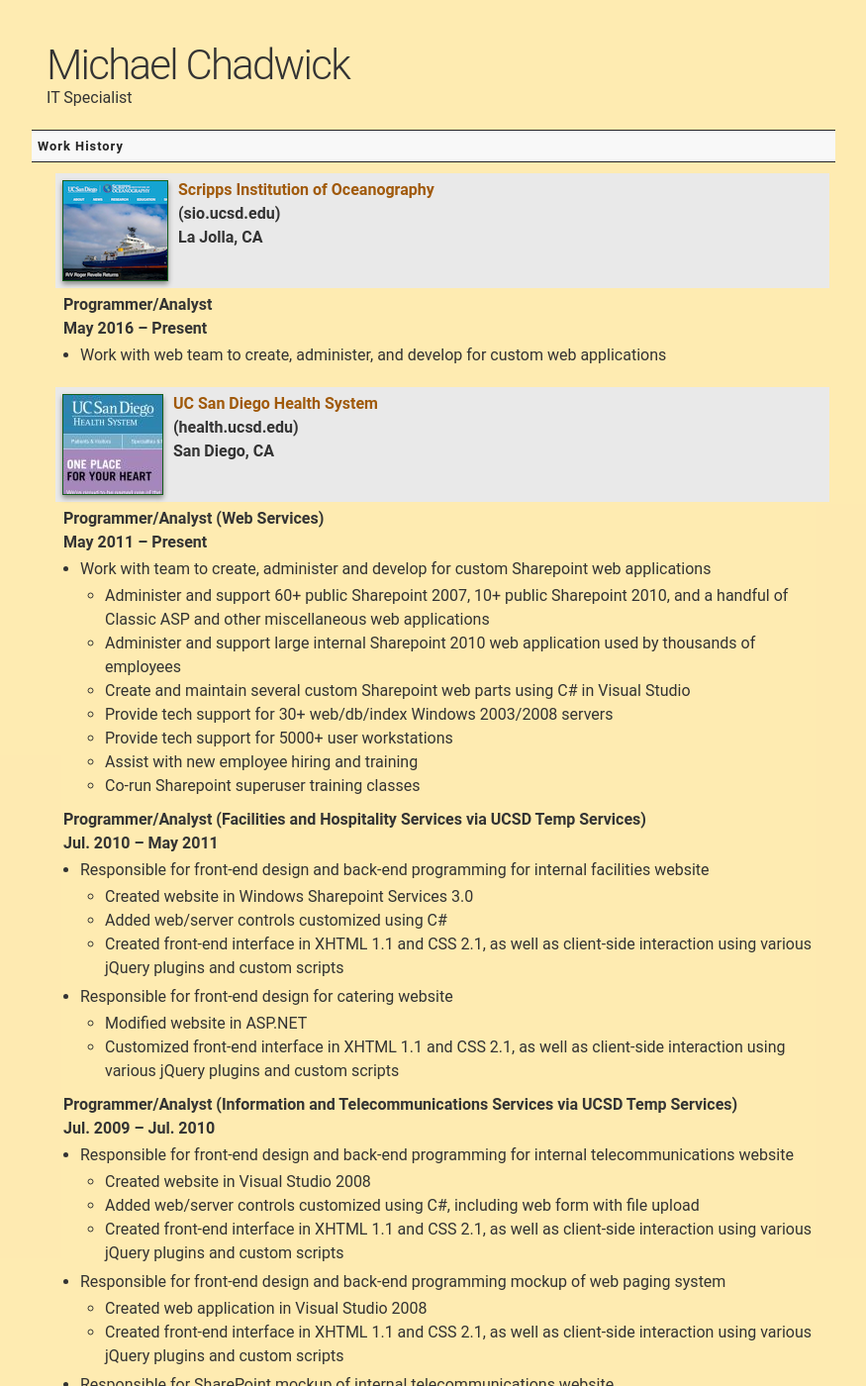
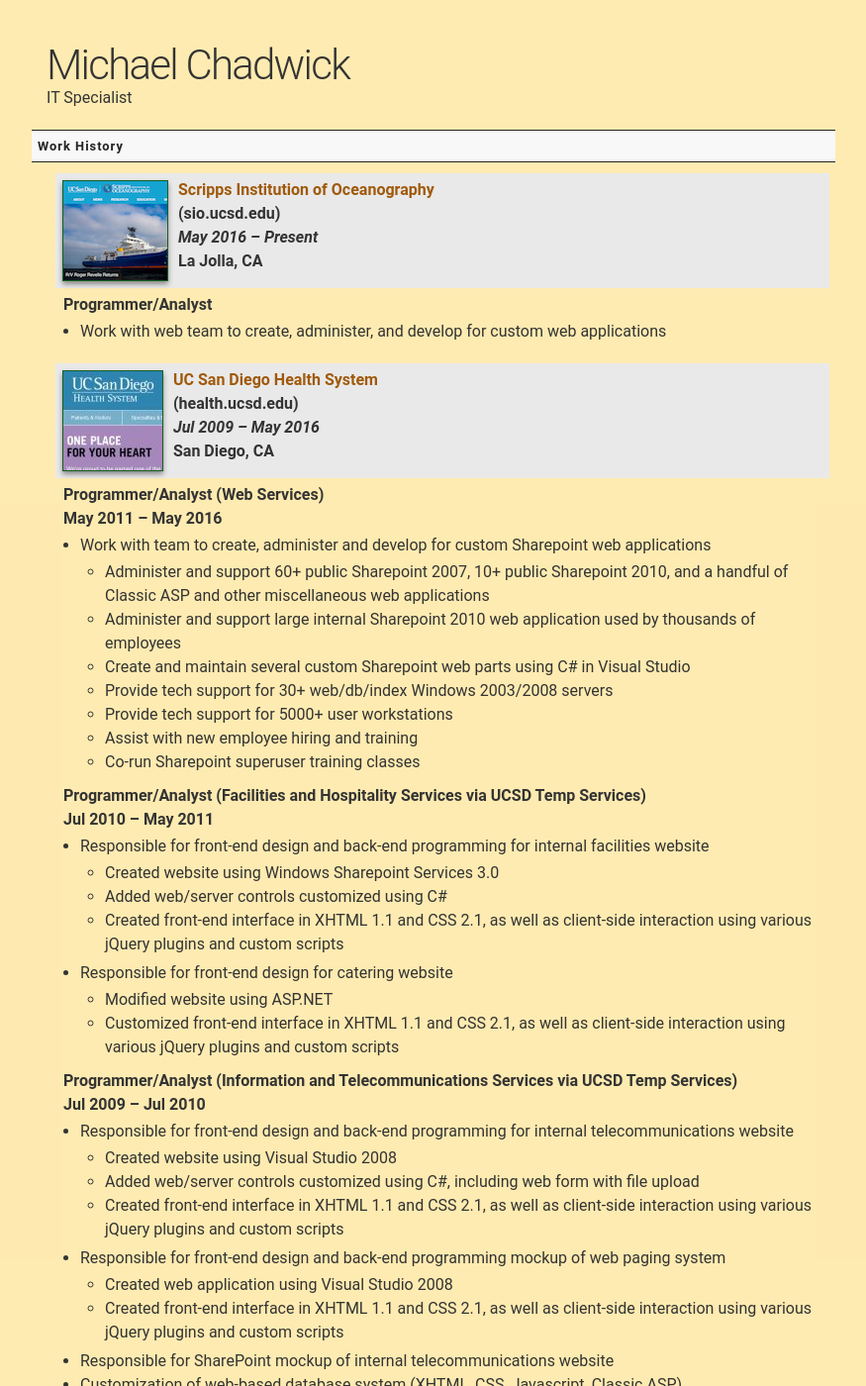
Before and after one commit to michaelchadwick/codana.me, a Jekyll site: the page built from resume/net_print.html, in a window 1280 px wide and 1400 px high. Shown: the whole window at 99% size, without its empty margins (193-1068 px from the left). Built offline with Jekyll 4.4.1, drawn with Linux system fonts in a browser that asks for light colours; some of the changed text lies outside the part shown.

Commit message:
updated resume content

```diff
--- a/_includes/resume_content_net.html
+++ b/_includes/resume_content_net.html
@@ -5,12 +5,12 @@
     </a>
     <a href="http://sio.ucsd.edu">Scripps Institution of Oceanography</a><br />
     (sio.ucsd.edu)<br />
+    <em>May 2016 &ndash; Present</em><br />
     La Jolla, CA<br />
   </div>
 
   <div class="jobindent">
     Programmer/Analyst<br />
-    <strong>May 2016 &ndash; Present</strong>
   </div>
   <ul>
     <li>Work with web team to create, administer, and develop for custom web applications</li>
@@ -24,12 +24,13 @@
     </a>
     <a href="http://health.ucsd.edu">UC San Diego Health System</a><br />
     (health.ucsd.edu)<br />
+    <em>Jul 2009 &ndash; May 2016</em><br />
     San Diego, CA<br />
   </div>
 
   <div class="jobindent">
     Programmer/Analyst (Web Services)<br />
-    <strong>May 2011 &ndash; Present</strong>
+    <strong>May 2011 &ndash; May 2016</strong>
   </div>
   <ul>
     <li>
@@ -48,13 +49,13 @@
 
   <div class="jobindent">
     Programmer/Analyst (Facilities and Hospitality Services via UCSD Temp Services)<br />
-    <strong>Jul. 2010 &ndash; May 2011</strong>
+    <strong>Jul 2010 &ndash; May 2011</strong>
   </div>
   <ul>
     <li>
       Responsible for front-end design and back-end programming for internal facilities website
       <ul>
-        <li>Created website in Windows Sharepoint Services 3.0</li>
+        <li>Created website using Windows Sharepoint Services 3.0</li>
         <li>Added web/server controls customized using C#</li>
         <li>Created front-end interface in XHTML 1.1 and CSS 2.1, as well as client-side interaction using various jQuery plugins and custom scripts</li>
       </ul>
@@ -62,7 +63,7 @@
     <li>
       Responsible for front-end design for catering website
       <ul>
-        <li>Modified website in ASP.NET</li>
+        <li>Modified website using ASP.NET</li>
         <li>Customized front-end interface in XHTML 1.1 and CSS 2.1, as well as client-side interaction using various jQuery plugins and custom scripts</li>
       </ul>
     </li>
@@ -70,13 +71,13 @@
 
   <div class="jobindent">
     Programmer/Analyst (Information and Telecommunications Services via UCSD Temp Services)<br />
-    <strong>Jul. 2009 &ndash; Jul. 2010</strong>
+    <strong>Jul 2009 &ndash; Jul 2010</strong>
   </div>
   <ul>
     <li>
       Responsible for front-end design and back-end programming for internal telecommunications website
       <ul>
-        <li>Created website in Visual Studio 2008</li>
+        <li>Created website using Visual Studio 2008</li>
         <li>Added web/server controls customized using C#, including web form with file upload</li>
         <li>Created front-end interface in XHTML 1.1 and CSS 2.1, as well as client-side interaction using various jQuery plugins and custom scripts</li>
       </ul>
@@ -84,7 +85,7 @@
     <li>
       Responsible for front-end design and back-end programming mockup of web paging system
       <ul>
-        <li>Created web application in Visual Studio 2008</li>
+        <li>Created web application using Visual Studio 2008</li>
         <li>Created front-end interface in XHTML 1.1 and CSS 2.1, as well as client-side interaction using various jQuery plugins and custom scripts</li>
       </ul>
     </li>
@@ -99,7 +100,7 @@
       <img src="/assets/images/resumes/web/thumbs/ss_eselex.jpg" width="100" height="100" alt="e-Selex.com" title="e-Selex.com" /></a>
     <a href="http://e-selex.com">e-Selex.com</a><br />
     (e-Selex.com)<br />
-    <em>Nov. 14, 2005 &ndash; Jul. 24, 2009</em><br />
+    <em>Nov 14, 2005 &ndash; Jul 24, 2009</em><br />
     San Diego, CA<br />
   </div>
 
@@ -121,7 +122,7 @@
   <div class="jobname">
     <a href="http://snappins.com">Snapp &amp; Associates Insurance Services, Inc.</a><br />
     (snappins.com)<br />
-    <em>Apr. 26, 2004 &ndash; Nov. 11, 2005</em><br />
+    <em>Apr 26, 2004 &ndash; Nov 11, 2005</em><br />
     San Diego, CA<br />
   </div>
 
@@ -135,7 +136,7 @@
 
 <div class="jobdesc">
   <div class="jobname">
-    <em>Jan. 2003 &ndash; Apr. 26, 2004</em><br />
+    <em>Jan 2003 &ndash; Apr 26, 2004</em><br />
     San Diego, CA<br />
   </div>
 
@@ -173,7 +174,7 @@
     <a href="http://ucsd.edu">University of California, San Diego</a><br />
     Dept. of <a href="http://alumni.ucsd.edu">Alumni Relations</a><br />
     (alumni.ucsd.edu)<br />
-    <em>Jan. 2000 &ndash; Aug. 2002</em><br />
+    <em>Jan 2000 &ndash; Aug 2002</em><br />
     San Diego, CA<br />
   </div>
 
@@ -189,7 +190,7 @@
   <div class="jobname">
     <a href="http://act-1.com">Act-1 Temp Agency</a><br />
     (act-1.com)<br />
-    <em>Aug. 1999 &ndash; Sep. 1999</em><br />
+    <em>Aug 1999 &ndash; Sep 1999</em><br />
     Thousand Oaks, CA<br />
   </div>
 
@@ -203,7 +204,7 @@
   <div class="jobname">
     Peter Komasa<br />
     Sentra Securities<br />
-    <em>Mar. 1999 &ndash; July 1999</em><br />
+    <em>Mar 1999 &ndash; Jul 1999</em><br />
     Bonita, CA<br />
   </div>
 
@@ -232,7 +233,7 @@
   <div class="jobname">
     <a href="http://ucsd.edu">University of California, San Diego</a><br />
     (ucsd.edu)<br />
-    <em>Sep. 1999 &ndash; Jun. 2003</em><br />
+    <em>Sep 1999 &ndash; Jun 2003</em><br />
     San Diego, CA<br />
   </div>
 
@@ -248,15 +249,15 @@
 
   <ul class="skills">
     <li class="first">Backup/Recovery Systems</li>
-    <li class="first_next">APC UPS</li>
+    <li class="first-next">APC UPS</li>
     <li>DocAve</li>
     <li>HP Ultrium LTO</li>
     <li>Symantec BackupExec</li>
   </ul>
 
   <ul class="skills">
-    <li class="first">Database Management Systems</li>
-    <li class="first_next">Commence Relation Manager</li>
+    <li class="first tall">Database Management Systems</li>
+    <li class="first-next">Commence Relation Manager</li>
     <li>FileMaker Pro</li>
     <li>MSSQL</li>
     <li>MySQL</li>
@@ -266,15 +267,15 @@
   </ul>
 
   <ul class="skills">
-    <li class="first">Email Server Systems</li>
-    <li class="first_next">Ipswitch Imail</li>
+    <li class="first tall">Email Server Systems</li>
+    <li class="first-next">Ipswitch Imail</li>
     <li>Microsoft Exchange</li>
     <li>Zimbra Collaboration Suite</li>
   </ul>
 
   <ul class="skills">
-    <li class="first">Image Design</li>
-    <li class="first_next">Adobe Acrobat
+    <li class="first tall">Image Design</li>
+    <li class="first-next">Adobe Acrobat
     <li>Adobe AfterEffects</li>
     <li>Adobe Illustrator</li>
     <li>Adobe Pagemaker</li>
@@ -283,8 +284,8 @@
   </ul>
 
   <ul class="skills">
-    <li class="first">Networking Concepts/Tools</li>
-    <li class="first_next">DNS</li>
+    <li class="first tall">Networking Concepts/Tools</li>
+    <li class="first-next">DNS</li>
     <li>FTP</li>
     <li>HTTP</li>
     <li>IMAP/POP</li>
@@ -300,8 +301,8 @@
   </ul>
 
   <ul class="skills">
-    <li class="first tall">Networking Hardware</li>
-    <li class="first_next">Ethernet cabling</li>
+    <li class="first tallest">Networking Hardware</li>
+    <li class="first-next">Ethernet cabling</li>
     <li>Firewalls (SonicWALL)</li>
     <li>Hubs</li>
     <li>Intrusion Detection Systems (Cisco)</li>
@@ -312,8 +313,8 @@
   </ul>
 
   <ul class="skills">
-    <li class="first">Networking Software</li>
-    <li class="first_next">Apache</li>
+    <li class="first tall">Networking Software</li>
+    <li class="first-next">Apache</li>
     <li>BIND</li>
     <li>CPanel</li>
     <li>Microsoft Active Directory/IIS</li>
@@ -323,20 +324,21 @@
   </ul>
 
   <ul class="skills">
-    <li class="first">Office Software</li>
-    <li class="first_next">Access</li>
+    <li class="first tall">Office Software</li>
+    <li class="first-next">Access</li>
     <li>Excel</li>
     <li>Infopath</li>
     <li>Outlook</li>
     <li>PowerPoint</li>
     <li>Publisher</li>
+    <li>SharePoint</li>
     <li>Visio</li>
     <li>Word</li>
   </ul>
 
   <ul class="skills">
-    <li class="first">Operating Systems</li>
-    <li class="first_next">DOS</li>
+    <li class="first taller">Operating Systems</li>
+    <li class="first-next">DOS</li>
     <li>Linux (Red Hat, Ubuntu)</li>
     <li>Mac OS 9 and X</li>
     <li>Unix (FreeBSD)</li>
@@ -345,31 +347,25 @@
 
   <ul class="skills">
     <li class="first">Security Applications</li>
-    <li class="first_next">RSA SecurID for Windows (client/server software and key fobs)</li>
+    <li class="first-next">RSA SecurID for Windows (client/server software and key fobs)</li>
   </ul>
 
   <ul class="skills">
-    <li class="first tall">Software Development</li>
-    <li class="first_next">ASP.NET (C#, Powershell)</li>
+    <li class="first tallest">Software Development</li>
+    <li class="first-next">ASP.NET (C#)</li>
     <li>Bash shell scripting</li>
     <li>(X)HTML (CSS)</li>
-    <li>JavaScript (Ajax, jQuery)</li>
+    <li>JavaScript (Angular, jQuery)</li>
     <li>Objective-C (Cocoa)</li>
-    <li>PHP (CakePHP)</li>
+    <li>PHP (CakePHP, Drupal, WP)</li>
+    <li>Powershell</li>
     <li>Ruby (on Rails)</li>
+    <li>Swift</li>
   </ul>
 
   <ul class="skills">
-    <li class="first">Software Development IDE</li>
-    <li class="first_next">Notepad++ (Win)</li>
-    <li>TextMate (Mac)</li>
-    <li>Visual Studio (Win)</li>
-    <li>Xcode (Mac)</li>
-  </ul>
-
-  <ul class="skills">
-    <li class="first">Version Control Systems</li>
-    <li class="first_next">Git</li>
+    <li class="first tall">Version Control Systems</li>
+    <li class="first-next">Git</li>
     <li>Mercurial</li>
     <li>SVN</li>
     <li>Team Foundation Server</li>
```
Also changed, not shown: _includes/resume_content_web.html (+52 -51 lines).
